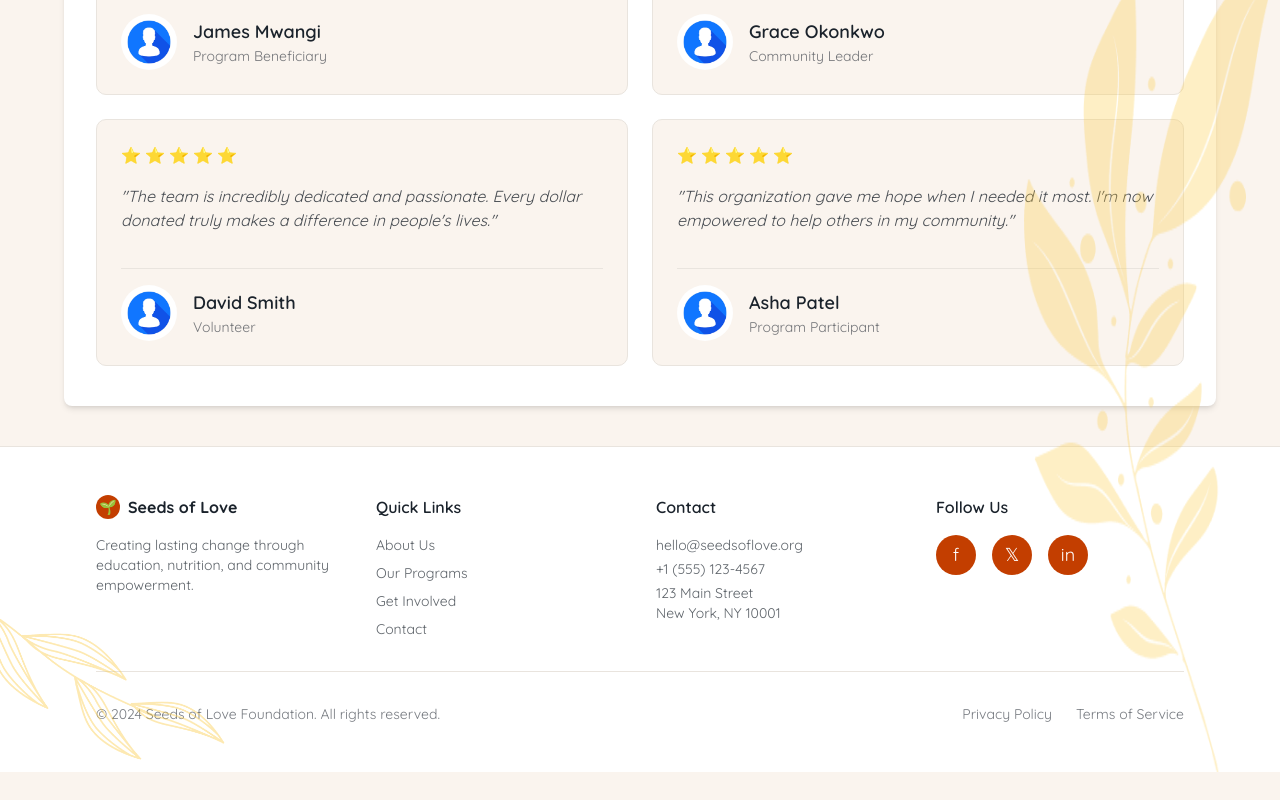
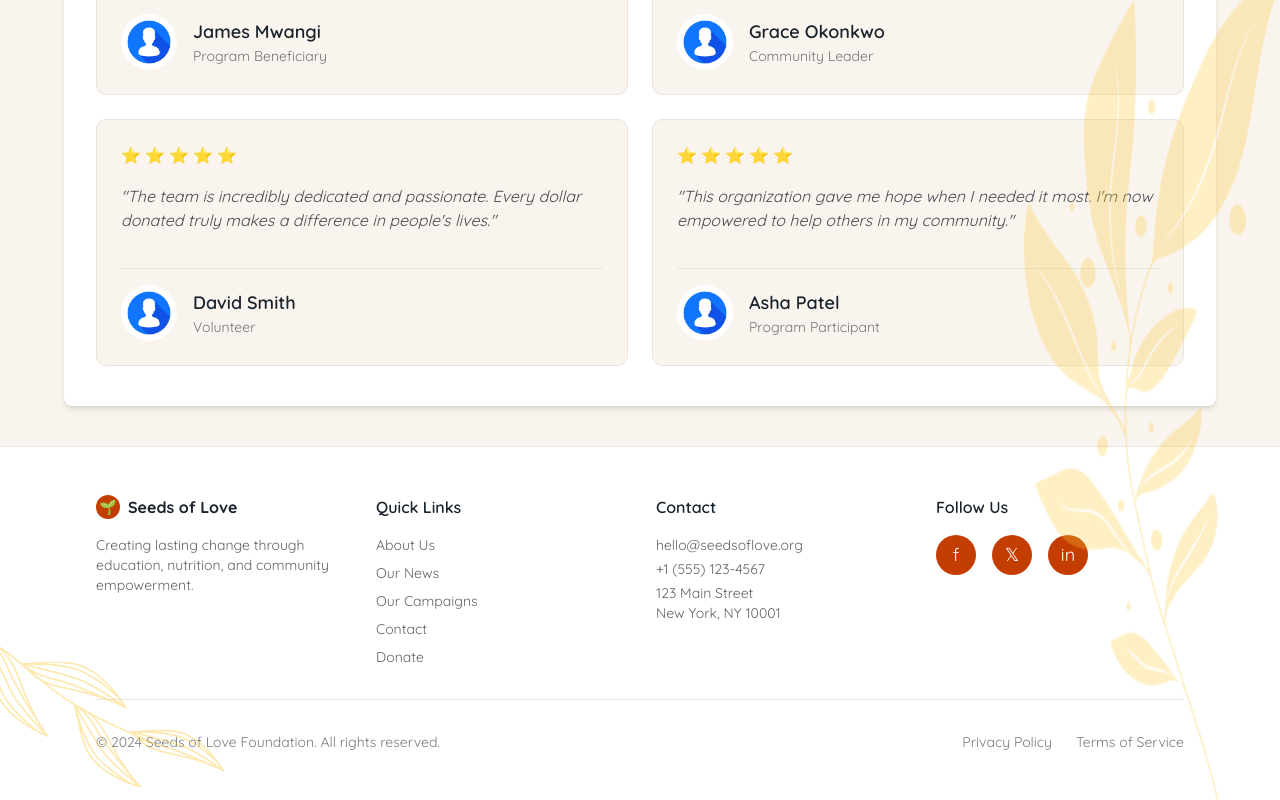
Before and after one commit to GamingHazard/charity, a Next.js app: page /about in a window 1280 px wide. Shown: the part 3290-4090 px from the top of the page. Before the commit the page ends 4062 px from the top, so only its background shows below. Built offline with nearby package versions, Linux system fonts and the light colour scheme.

Commit message:
Modified the quick links in the footer

```diff
--- a/app/(public)/page.tsx
+++ b/app/(public)/page.tsx
@@ -637,10 +637,19 @@ export default function Home() {
                 <li>
                   <Link
                     style={{ fontFamily: "Quicksand" }}
+                    href="/campaigns"
+                    className="hover:text-primary text-lg  mt-5 transition-colors"
+                  >
+                    Our Campaigns
+                  </Link>
+                </li>
+                <li>
+                  <Link
+                    style={{ fontFamily: "Quicksand" }}
                     href="/blog"
                     className="hover:text-primary text-lg  mt-5 transition-colors"
                   >
-                    Blog
+                    Our News
                   </Link>
                 </li>
                 <li>
@@ -650,6 +659,24 @@ export default function Home() {
                     className="hover:text-primary text-lg  mt-5 transition-colors"
                   >
                     Contact
+                  </Link>
+                </li>
+                <li>
+                  <Link
+                    style={{ fontFamily: "Quicksand" }}
+                    href="/contact"
+                    className="hover:text-primary text-lg  mt-5 transition-colors"
+                  >
+                    Contact
+                  </Link>
+                </li>
+                <li>
+                  <Link
+                    style={{ fontFamily: "Quicksand" }}
+                    href="/donate"
+                    className="hover:text-primary text-lg  mt-5 transition-colors"
+                  >
+                    Donate
                   </Link>
                 </li>
               </ul>
--- a/components/shared/footer.tsx
+++ b/components/shared/footer.tsx
@@ -1,6 +1,6 @@
-'use client';
+"use client";
 
-import Link from 'next/link';
+import Link from "next/link";
 
 export function Footer() {
   return (
@@ -9,59 +9,151 @@ export function Footer() {
         <div className="grid md:grid-cols-4 gap-8 mb-8">
           {/* About */}
           <div>
-            <h3  style={{fontFamily:'Quicksand'}} className="font-bold text-foreground mb-4 flex items-center gap-2">
-              <span className="w-6 h-6 bg-primary rounded-full flex items-center justify-center text-primary-foreground text-sm">🌱</span>
+            <h3
+              style={{ fontFamily: "Quicksand" }}
+              className="font-bold text-foreground mb-4 flex items-center gap-2"
+            >
+              <span className="w-6 h-6 bg-primary rounded-full flex items-center justify-center text-primary-foreground text-sm">
+                🌱
+              </span>
               Seeds of Love
             </h3>
-            <p  style={{fontFamily:'Quicksand'}} className="text-foreground/70 text-sm">
-              Creating lasting change through education, nutrition, and community empowerment.
+            <p
+              style={{ fontFamily: "Quicksand" }}
+              className="text-foreground/70 text-sm"
+            >
+              Creating lasting change through education, nutrition, and
+              community empowerment.
             </p>
           </div>
 
           {/* Quick Links */}
           <div>
-            <h4  style={{fontFamily:'Quicksand'}} className="font-semibold text-foreground mb-4">Quick Links</h4>
-            <ul  style={{fontFamily:'Quicksand'}} className="space-y-2 text-sm">
-              <li><Link href="/about" className="text-foreground/70 hover:text-foreground transition-colors">About Us</Link></li>
-              <li><Link href="/programs" className="text-foreground/70 hover:text-foreground transition-colors">Our Programs</Link></li>
-              <li><Link href="/get-involved" className="text-foreground/70 hover:text-foreground transition-colors">Get Involved</Link></li>
-              <li><Link href="/contact" className="text-foreground/70 hover:text-foreground transition-colors">Contact</Link></li>
+            <h4
+              style={{ fontFamily: "Quicksand" }}
+              className="font-semibold text-foreground mb-4"
+            >
+              Quick Links
+            </h4>
+            <ul
+              style={{ fontFamily: "Quicksand" }}
+              className="space-y-2 text-sm"
+            >
+              <li>
+                <Link
+                  href="/about"
+                  className="text-foreground/70 hover:text-foreground transition-colors"
+                >
+                  About Us
+                </Link>
+              </li>
+              <li>
+                <Link
+                  href="/blogs"
+                  className="text-foreground/70 hover:text-foreground transition-colors"
+                >
+                  Our News
+                </Link>
+              </li>
+              <li>
+                <Link
+                  href="/campaigns"
+                  className="text-foreground/70 hover:text-foreground transition-colors"
+                >
+                  Our Campaigns
+                </Link>
+              </li>
+              <li>
+                <Link
+                  href="/contact"
+                  className="text-foreground/70 hover:text-foreground transition-colors"
+                >
+                  Contact
+                </Link>
+              </li>
+              <li>
+                <Link
+                  href="/donate"
+                  className="text-foreground/70 hover:text-foreground transition-colors"
+                >
+                  Donate
+                </Link>
+              </li>
             </ul>
           </div>
 
           {/* Contact */}
           <div>
-            <h4  style={{fontFamily:'Quicksand'}} className="font-semibold text-foreground mb-4">Contact</h4>
-            <div  style={{fontFamily:'Quicksand'}} className="text-sm text-foreground/70 space-y-1">
+            <h4
+              style={{ fontFamily: "Quicksand" }}
+              className="font-semibold text-foreground mb-4"
+            >
+              Contact
+            </h4>
+            <div
+              style={{ fontFamily: "Quicksand" }}
+              className="text-sm text-foreground/70 space-y-1"
+            >
               <p>hello@seedsoflove.org</p>
               <p>+1 (555) 123-4567</p>
-              <p>123 Main Street<br />New York, NY 10001</p>
+              <p>
+                123 Main Street
+                <br />
+                New York, NY 10001
+              </p>
             </div>
           </div>
 
           {/* Social */}
           <div>
-            <h4  style={{fontFamily:'Quicksand'}} className="font-semibold text-foreground mb-4">Follow Us</h4>
-            <div  style={{fontFamily:'Quicksand'}} className="flex gap-4">
-              <a href="#" className="w-10 h-10 bg-primary rounded-full flex items-center justify-center text-primary-foreground hover:bg-primary/90 transition-colors">
+            <h4
+              style={{ fontFamily: "Quicksand" }}
+              className="font-semibold text-foreground mb-4"
+            >
+              Follow Us
+            </h4>
+            <div style={{ fontFamily: "Quicksand" }} className="flex gap-4">
+              <a
+                href="#"
+                className="w-10 h-10 bg-primary rounded-full flex items-center justify-center text-primary-foreground hover:bg-primary/90 transition-colors"
+              >
                 <span className="text-lg">f</span>
               </a>
-              <a href="#" className="w-10 h-10 bg-primary rounded-full flex items-center justify-center text-primary-foreground hover:bg-primary/90 transition-colors">
+              <a
+                href="#"
+                className="w-10 h-10 bg-primary rounded-full flex items-center justify-center text-primary-foreground hover:bg-primary/90 transition-colors"
+              >
                 <span className="text-lg">𝕏</span>
               </a>
-              <a href="#" className="w-10 h-10 bg-primary rounded-full flex items-center justify-center text-primary-foreground hover:bg-primary/90 transition-colors">
+              <a
+                href="#"
+                className="w-10 h-10 bg-primary rounded-full flex items-center justify-center text-primary-foreground hover:bg-primary/90 transition-colors"
+              >
                 <span className="text-lg">in</span>
               </a>
             </div>
           </div>
         </div>
 
-        <div  style={{fontFamily:'Quicksand'}} className="border-t border-border pt-8">
+        <div
+          style={{ fontFamily: "Quicksand" }}
+          className="border-t border-border pt-8"
+        >
           <div className="flex flex-col md:flex-row justify-between items-center gap-4 text-sm text-foreground/60">
             <p>&copy; 2024 Seeds of Love Foundation. All rights reserved.</p>
             <div className="flex gap-6">
-              <Link href="#" className="hover:text-foreground transition-colors">Privacy Policy</Link>
-              <Link href="#" className="hover:text-foreground transition-colors">Terms of Service</Link>
+              <Link
+                href="#"
+                className="hover:text-foreground transition-colors"
+              >
+                Privacy Policy
+              </Link>
+              <Link
+                href="#"
+                className="hover:text-foreground transition-colors"
+              >
+                Terms of Service
+              </Link>
             </div>
           </div>
         </div>
```
